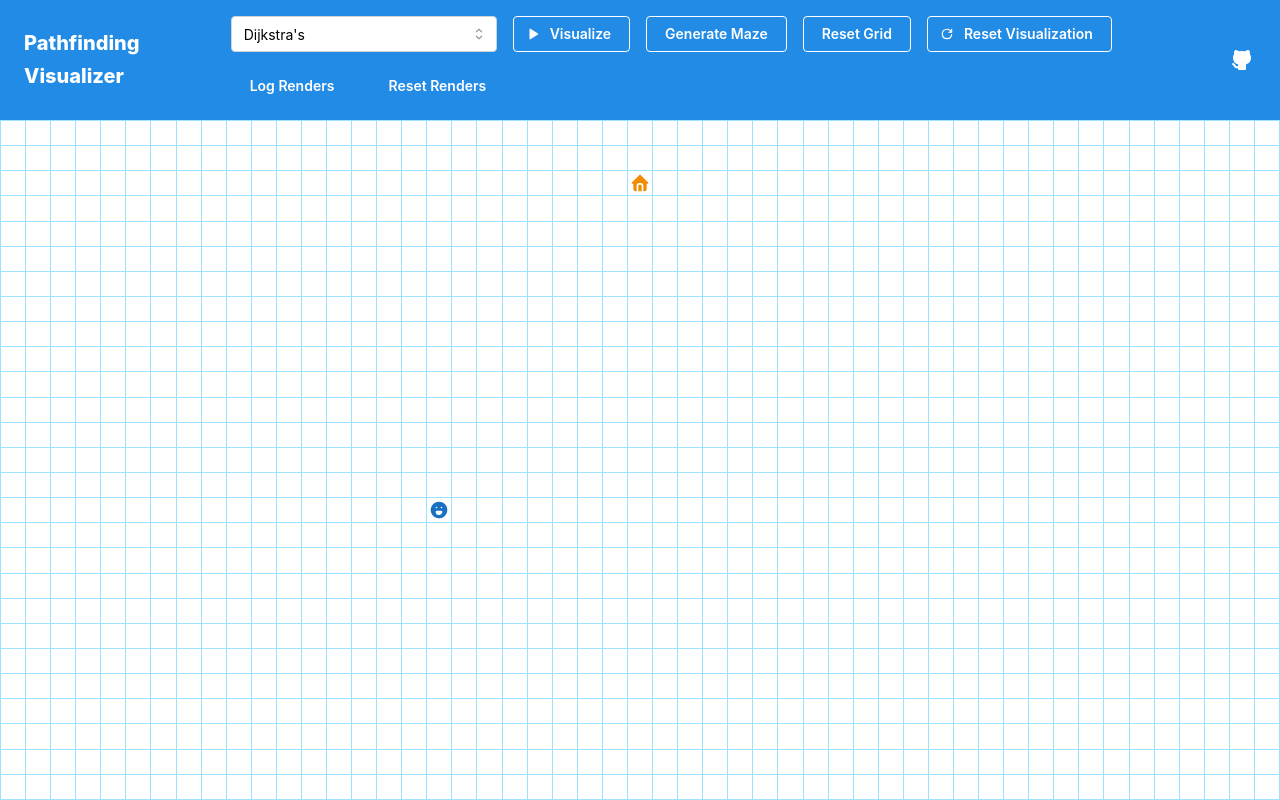
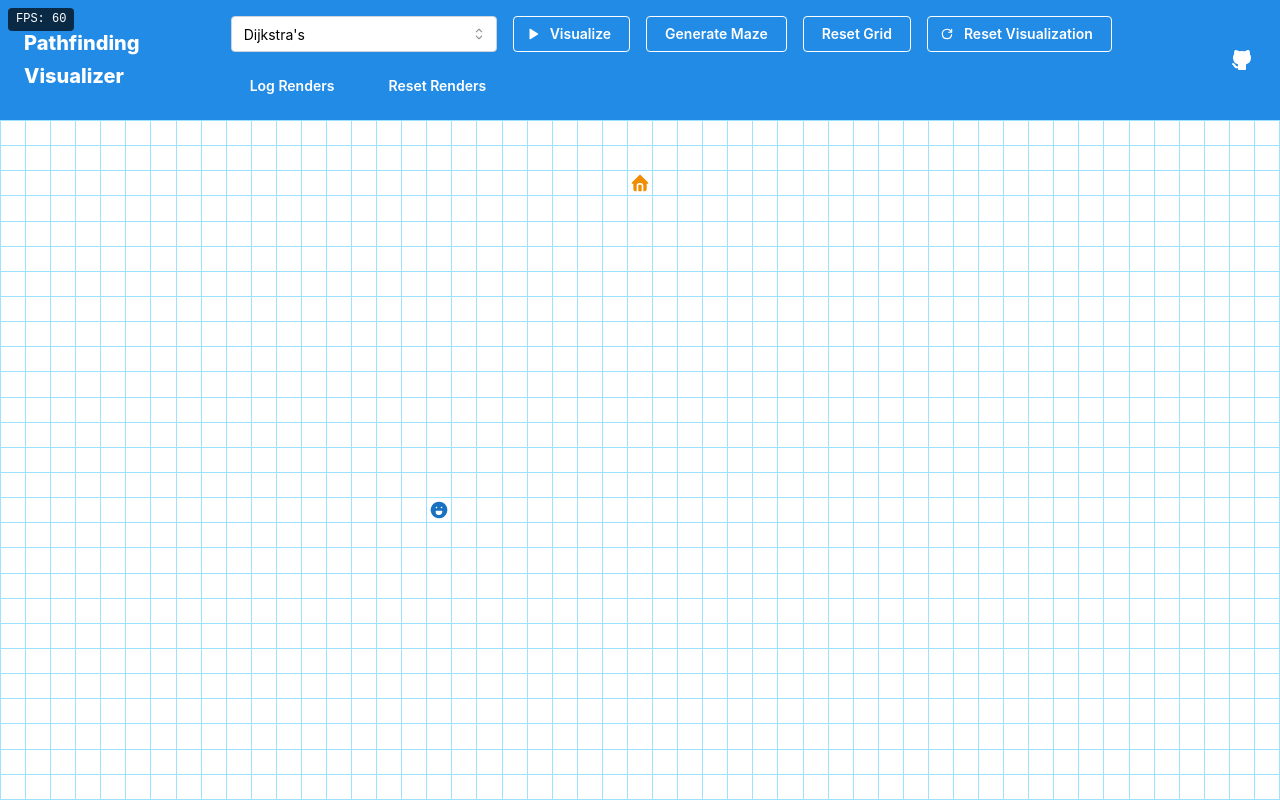
Before and after one commit to cheuyin/pathfinding-visualizer, a React (Vite) app: page / in a window 1280 px wide. Built offline with nearby package versions, Linux system fonts and the light colour scheme.

Commit message:
feat: Add FPSCounter component to display frames per second

```diff
--- a/src/app.tsx
+++ b/src/app.tsx
@@ -7,6 +7,7 @@ import { PathfindingAlgorithmRegistry } from '@/algorithms/pathfinding';
 import { useVisualizer } from './hooks/use-visualizer';
 import { useEffect, useRef, useState } from 'react';
 import { CELL_SIZE_PX } from './constants';
+import { FPSCounter } from '@/utils/fps-counter';
 
 const theme = createTheme({});
 
@@ -73,6 +74,7 @@ export const App = () => {
 
   return (
     <MantineProvider theme={theme}>
+      <FPSCounter />
       <Stack h={windowHeight} gap={0}>
         <HeaderControls
           ref={header}
--- /dev/null
+++ b/src/utils/fps-counter.tsx
@@ -0,0 +1,44 @@
+import { useEffect, useRef, useState } from 'react';
+
+export function FPSCounter() {
+  const [fps, setFps] = useState(0);
+  const frameCount = useRef(0);
+  const lastTime = useRef(performance.now());
+
+  useEffect(() => {
+    let running = true;
+    function loop() {
+      if (!running) return;
+      frameCount.current++;
+      const now = performance.now();
+      if (now - lastTime.current >= 1000) {
+        setFps(frameCount.current);
+        frameCount.current = 0;
+        lastTime.current = now;
+      }
+      requestAnimationFrame(loop);
+    }
+    requestAnimationFrame(loop);
+    return () => {
+      running = false;
+    };
+  }, []);
+
+  return (
+    <div style={{
+      position: 'fixed',
+      top: 8,
+      left: 8,
+      background: 'rgba(0,0,0,0.7)',
+      color: '#fff',
+      padding: '2px 8px',
+      borderRadius: 4,
+      fontSize: 12,
+      zIndex: 9999,
+      pointerEvents: 'none',
+      fontFamily: 'monospace',
+    }}>
+      FPS: {fps}
+    </div>
+  );
+}
```
